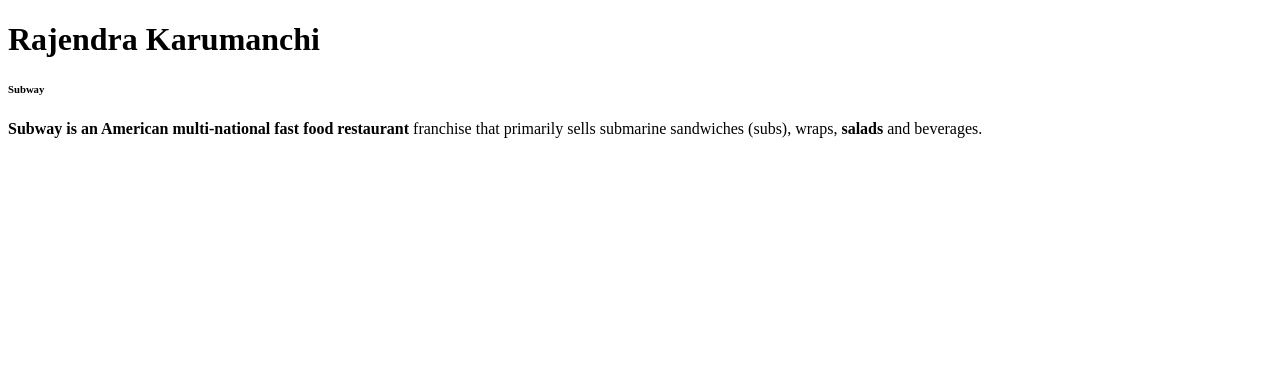
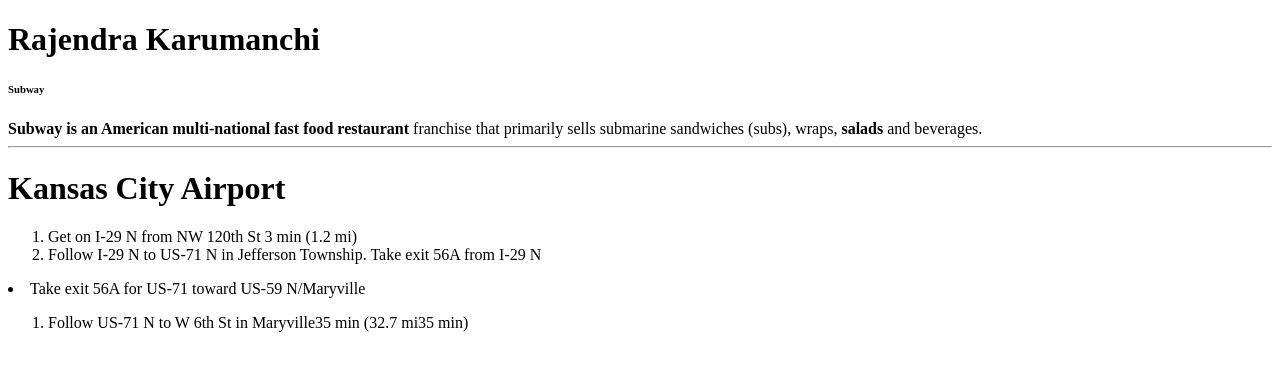
Before and after one commit to 44-563-Web-Apps-S22/webapps-s22-assignment-3-Rajendra9910, a plain HTML site: page index.html in a window 1280 px wide. Drawn offline with Linux system fonts and the light colour scheme.

Commit message:
direction to food store added

```diff
--- a/index.html
+++ b/index.html
@@ -13,3 +13,13 @@
 <h6>Subway</h6>
 <b>Subway is an American multi-national fast food restaurant</b> franchise that primarily sells submarine sandwiches (subs),
 wraps, <b>salads</b> and beverages.
+
+<hr> <h1>Kansas City Airport</h1>
+<ol>
+   <li> Get on I-29 N from NW 120th St 3 min (1.2 mi)</li>
+   <li>Follow I-29 N to US-71 N in Jefferson Township. Take exit 56A from I-29 N</li>
+</ol>
+   <li>Take exit 56A for US-71 toward US-59 N/Maryville</li>
+   <ol>
+       <li>Follow US-71 N to W 6th St in Maryville35 min (32.7 mi35 min)</li>
+        </ol>
```
